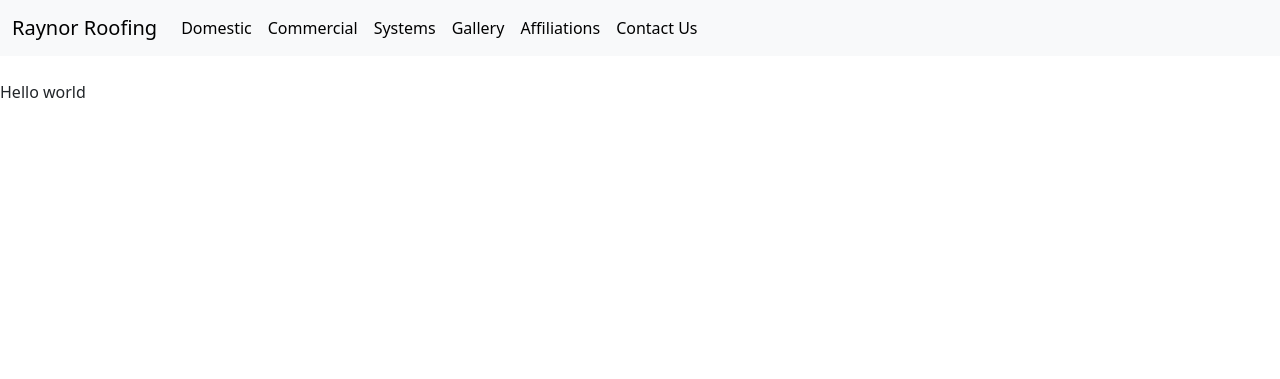
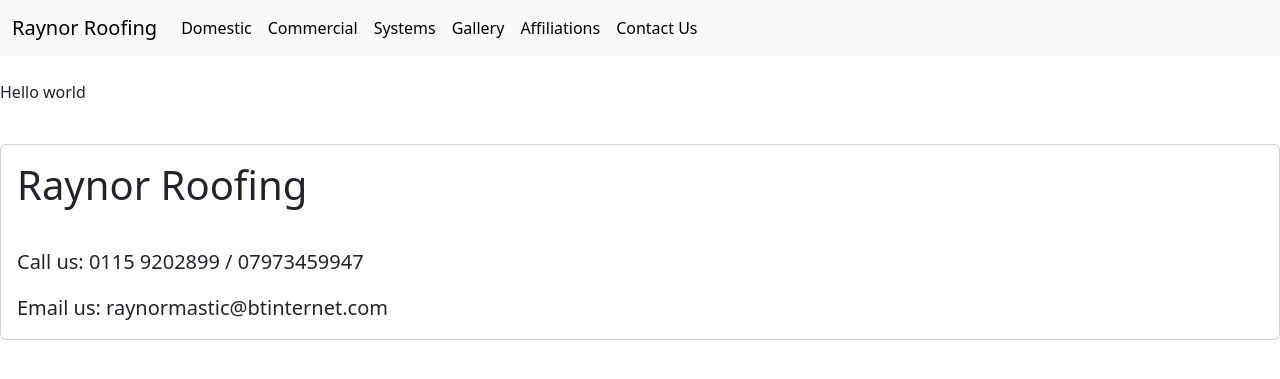
Before and after one commit to Europa4/RaynorRoofing, a Flask app: page / in a window 1280 px wide. Shown: the top 379 px of the page. Run offline with Flask 3, Linux system fonts and the light colour scheme.

Commit message:
Added a footer

```diff
--- a/Templates/base.html
+++ b/Templates/base.html
@@ -13,6 +13,8 @@
     <br>
     {% block body %}
     {% endblock %}
+    <br/>
+    {% include 'footer.html' %}
     <script src="https://cdn.jsdelivr.net/npm/bootstrap@5.3.1/dist/js/bootstrap.bundle.min.js" integrity="sha384-HwwvtgBNo3bZJJLYd8oVXjrBZt8cqVSpeBNS5n7C8IVInixGAoxmnlMuBnhbgrkm" crossorigin="anonymous"></script>
   </body>
 </html>
--- /dev/null
+++ b/Templates/footer.html
@@ -0,0 +1,9 @@
+<div class="card">
+  <div class="card-body">
+    <footer class="blockquote mb-0">
+        <h1>Raynor Roofing</h1> <br>
+        <p>Call us: 0115 9202899 / 07973459947</p>
+        <p>Email us: raynormastic@btinternet.com</p>
+    </footer>
+  </div>
+</div>
```
